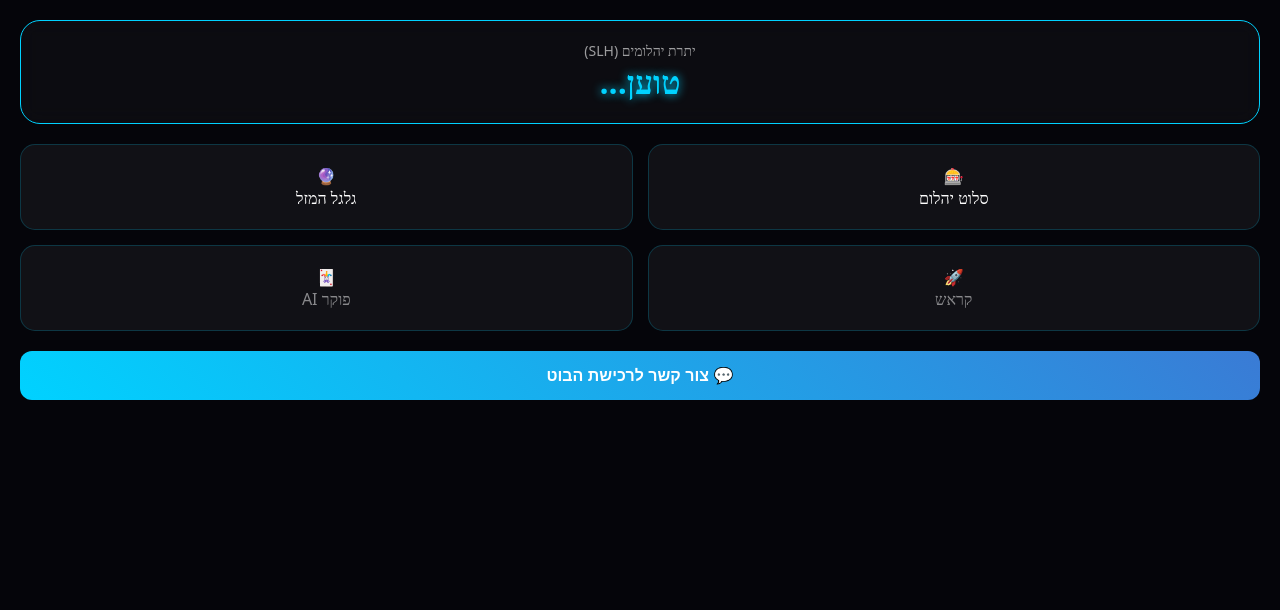
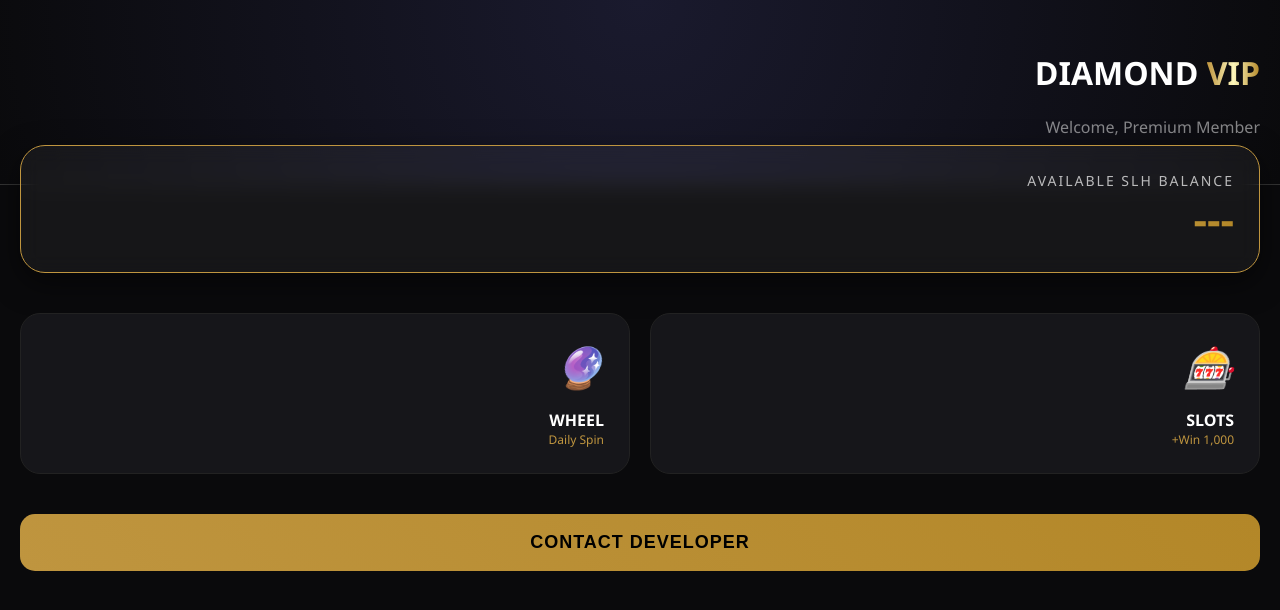
Before and after one commit to osifeu-prog/BOT, a FastAPI app: page / in a window 1280 px wide. Shown: the top 610 px of the page. Run offline with FastAPI, Linux system fonts and the light colour scheme; parts of the project's set-up code (start-up, migrations or seed data) failed here and were passed over; some libraries are stand-ins or nearby versions.

Commit message:
💎 ULTRA PREMIUM: Gold UI, Split Payment, and AI Sync

```diff
--- a/templates/index.html
+++ b/templates/index.html
@@ -3,63 +3,83 @@
 <head>
     <meta charset="UTF-8">
     <meta name="viewport" content="width=device-width, initial-scale=1.0, maximum-scale=1.0, user-scalable=no">
-    <title>Diamond VIP Arcade</title>
+    <title>Diamond VIP</title>
     <script src="https://telegram.org/js/telegram-web-app.js"></script>
     <script src="https://cdn.jsdelivr.net/npm/sweetalert2@11"></script>
+    <link rel="stylesheet" href="https://cdnjs.cloudflare.com/ajax/libs/animate.css/4.1.1/animate.min.css"/>
     <style>
-        :root { --main-blue: #00d2ff; --bg: #05050a; }
-        body { background: var(--bg); color: white; font-family: system-ui, -apple-system; margin: 0; padding: 20px; text-align: center; }
-        .card { background: rgba(255,255,255,0.03); border: 1px solid var(--main-blue); border-radius: 20px; padding: 20px; margin-bottom: 20px; backdrop-filter: blur(10px); }
-        .balance { font-size: 32px; font-weight: bold; color: var(--main-blue); text-shadow: 0 0 10px var(--main-blue); }
-        .grid { display: grid; grid-template-columns: 1fr 1fr; gap: 15px; }
-        .game { background: rgba(255,255,255,0.05); border-radius: 15px; padding: 20px; border: 1px solid rgba(0,210,255,0.2); cursor: pointer; }
-        .game:active { transform: scale(0.95); background: rgba(0,210,255,0.1); }
-        .btn-contact { width: 100%; background: linear-gradient(45deg, #00d2ff, #3a7bd5); color: white; border: none; padding: 15px; border-radius: 12px; font-weight: bold; margin-top: 20px; font-size: 16px; }
+        body { background: #0a0a0c; color: #fff; font-family: 'Segoe UI', sans-serif; margin: 0; overflow: hidden; }
+        .gold-text { background: linear-gradient(to right, #bf953f, #fcf6ba, #b38728); -webkit-background-clip: text; color: transparent; font-weight: bold; }
+        .header { padding: 30px 20px; background: radial-gradient(circle at top, #1a1a2e 0%, #0a0a0c 100%); border-bottom: 1px solid #333; }
+        .balance-card { background: rgba(255,255,255,0.05); border: 1px solid #bf953f; border-radius: 25px; padding: 25px; margin: -40px 20px 20px; backdrop-filter: blur(10px); box-shadow: 0 10px 30px rgba(0,0,0,0.5); }
+        .grid { display: grid; grid-template-columns: 1fr 1fr; gap: 20px; padding: 20px; }
+        .game-card { background: #16161a; border-radius: 20px; padding: 25px; border: 1px solid #222; transition: 0.3s; position: relative; overflow: hidden; }
+        .game-card:active { transform: scale(0.95); border-color: #bf953f; }
+        .game-card i { font-size: 40px; margin-bottom: 15px; display: block; }
+        .btn-premium { background: linear-gradient(45deg, #bf953f, #b38728); border: none; padding: 18px; width: calc(100% - 40px); margin: 20px; border-radius: 15px; color: #000; font-weight: 900; font-size: 18px; text-transform: uppercase; letter-spacing: 1px; }
+        #particles-js { position: absolute; width: 100%; height: 100%; z-index: -1; }
     </style>
 </head>
 <body>
-    <div class="card">
-        <div style="font-size: 14px; opacity: 0.6;">יתרת יהלומים (SLH)</div>
-        <div class="balance" id="bal">טוען...</div>
+    <div class="header">
+        <h1 class="animate__animated animate__fadeInDown">DIAMOND <span class="gold-text">VIP</span></h1>
+        <p style="opacity: 0.5">Welcome, Premium Member</p>
+    </div>
+
+    <div class="balance-card animate__animated animate__zoomIn">
+        <div style="font-size: 14px; opacity: 0.7; letter-spacing: 2px;">AVAILABLE SLH BALANCE</div>
+        <div style="font-size: 42px; font-weight: 900;" class="gold-text" id="bal">---</div>
     </div>
 
     <div class="grid">
-        <div class="game" onclick="play('🎰 סלוט')"><div>🎰</div><div>סלוט יהלום</div></div>
-        <div class="game" onclick="play('🔮 גלגל המזל')"><div>🔮</div><div>גלגל המזל</div></div>
-        <div class="game" onclick="Swal.fire('בקרוב', 'המשחק בפיתוח', 'info')"><div>🚀</div><div style="opacity: 0.5;">קראש</div></div>
-        <div class="game" onclick="Swal.fire('בקרוב', 'המשחק בפיתוח', 'info')"><div>🃏</div><div style="opacity: 0.5;">פוקר AI</div></div>
+        <div class="game-card animate__animated animate__fadeInLeft" onclick="playGame('Slots')">
+            <i>🎰</i> <div style="font-weight: bold;">SLOTS</div> <div style="font-size: 12px; color: #bf953f;">Win 1,000+</div>
+        </div>
+        <div class="game-card animate__animated animate__fadeInRight" onclick="playGame('Wheel')">
+            <i>🔮</i> <div style="font-weight: bold;">WHEEL</div> <div style="font-size: 12px; color: #bf953f;">Daily Spin</div>
+        </div>
     </div>
 
-    <button class="btn-contact" id="contact-btn">💬 צור קשר לרכישת הבוט</button>
+    <button class="btn-premium animate__animated animate__fadeInUp" onclick="contactAdmin()">Contact Developer</button>
 
     <script>
         let tg = window.Telegram.WebApp;
-        let userId = tg.initDataUnsafe.user ? tg.initDataUnsafe.user.id : "test";
-        let adminUser = "osifeuprog"; // ברירת מחדל
+        tg.expand();
+        tg.headerColor = '#0a0a0c';
 
-        async function loadData() {
-            const res = await fetch('/api/user/' + userId);
+        async function updateBalance() {
+            const res = await fetch('/api/user/' + tg.initDataUnsafe.user.id);
             const data = await res.json();
             document.getElementById('bal').innerText = data.slh.toLocaleString();
         }
 
-        async function play(name) {
-            tg.HapticFeedback.impactOccurred('heavy');
-            const { value: bet } = await Swal.fire({ title: name, input: 'number', inputLabel: 'כמה להמר?', inputValue: 10 });
-            if (bet) {
-                const res = await fetch(/api/play?user_id=&bet=, {method: 'POST'});
-                const result = await res.json();
-                Swal.fire(result.win ? 'זכית!' : 'הפסדת', 'היתרה החדשה: ' + result.new_balance, result.win ? 'success' : 'error');
-                loadData();
-            }
+        async function playGame(type) {
+            tg.HapticFeedback.notificationOccurred('success');
+            Swal.fire({
+                title: 'בצע הימור',
+                background: '#16161a', color: '#fff',
+                input: 'range', inputAttributes: { min: 10, max: 100, step: 10 },
+                inputValue: 50, confirmButtonColor: '#bf953f'
+            }).then(async (result) => {
+                if (result.isConfirmed) {
+                    const res = await fetch(/api/play?user_id=&bet=, {method: 'POST'});
+                    const data = await res.json();
+                    Swal.fire({
+                        title: data.win ? '🏆 YOU WON!' : '📉 TRY AGAIN',
+                        text: Reward:  SLH,
+                        icon: data.win ? 'success' : 'error',
+                        background: '#16161a', color: '#fff'
+                    });
+                    updateBalance();
+                }
+            });
         }
 
-        document.getElementById('contact-btn').onclick = () => {
-            tg.openTelegramLink('https://t.me/' + adminUser);
-        };
+        function contactAdmin() {
+            tg.openTelegramLink('https://t.me/osifeu_prog');
+        }
 
-        loadData();
-        tg.expand();
+        updateBalance();
     </script>
 </body>
 </html>
```
Also changed, not shown: handlers/callback_router.py (+18 -44 lines).
